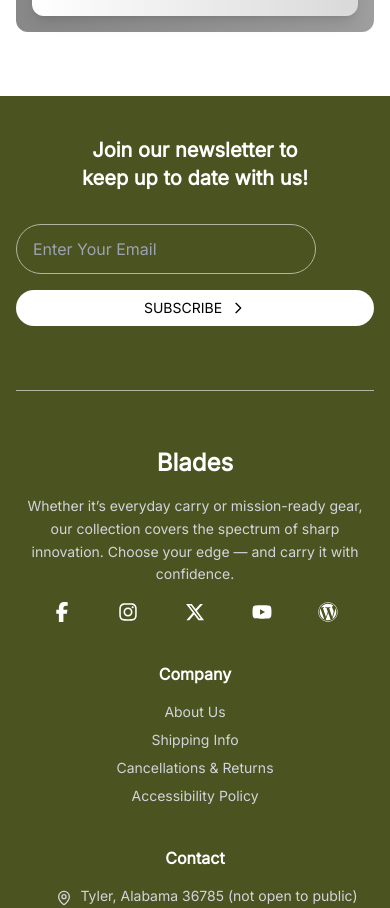
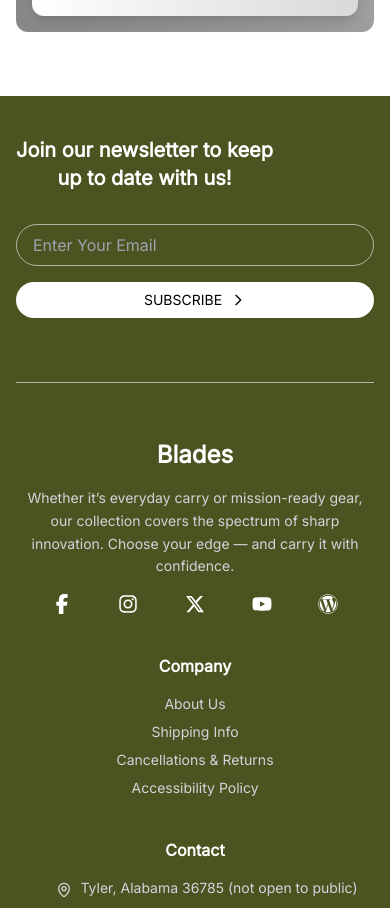
Before and after one commit to zennie2001/rgcreationsnepal, a Next.js app: page / in a window 390 px wide. Shown: the part 8680-9588 px from the top of the page. Built offline with nearby package versions, Linux system fonts and the light colour scheme.

Commit message:
sid commit5

```diff
--- a/src/sections/Footer.tsx
+++ b/src/sections/Footer.tsx
@@ -23,9 +23,13 @@ const Footer = () => {
   return (
     <footer className="bg-darkGreen text-white  pt-10 pb-10 px-4">
       <div className="flex flex-col items-centernp border-b border-lightGreen md:flex-row justify-between container mb-14">
-        <h2 className="text-xl md:text-2xl  font-semibold text-white  text-center md:text-left  mb-8">
+        <h2 className="text-xl md:text-2xl hidden md:flex font-semibold text-white  text-center md:text-left  mb-8">
           Join our newsletter to
           <br /> keep up to date with us!
+        </h2>
+        <h2 className=" flex md:hidden text-xl md:text-2xl  font-semibold text-white  text-center md:text-left  mb-8">
+          Join our newsletter to
+           keep<br /> up to date with us!
         </h2>
 
         <div className="flex flex-col sm:flex-row gap-4 mb-16">
@@ -34,7 +38,7 @@ const Footer = () => {
             value={email}
             onChange={(e) => setEmail(e.target.value)}
             placeholder="Enter Your Email"
-            className="bg-darkGreen border border-lightGreen w-[300px] rounded-full text-white px-4 py-3  flex-grow focus:outline-none focus:ring-2 focus:ring-secondary"
+            className="bg-darkGreen border border-lightGreen md:w-[300px] rounded-full text-white px-4 py-2 md:py-3  flex-grow focus:outline-none focus:ring-2 focus:ring-secondary"
           />
           <button
             onClick={handleSubscribe}
```
